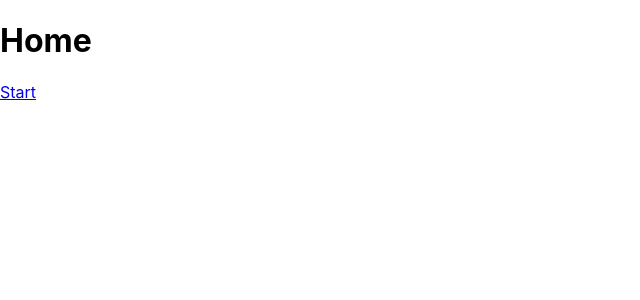
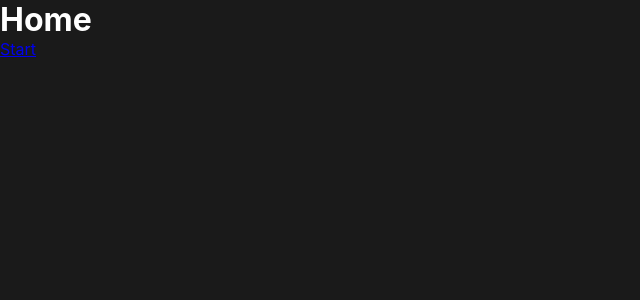
Before and after one commit to ShivangamSoni/find-us-game, a React (Create React App) app: page / in a window 1280 px wide. Shown: the top 300 px of the page, without its empty margins (0-640 px from the left). Built offline with nearby package versions, Linux system fonts and the light colour scheme.

Commit message:
Remove: Broiler Plate Update: Global CSS

```diff
--- a/src/index.css
+++ b/src/index.css
@@ -1,13 +1,25 @@
-body {
-  margin: 0;
-  font-family: -apple-system, BlinkMacSystemFont, 'Segoe UI', 'Roboto', 'Oxygen',
-    'Ubuntu', 'Cantarell', 'Fira Sans', 'Droid Sans', 'Helvetica Neue',
-    sans-serif;
-  -webkit-font-smoothing: antialiased;
-  -moz-osx-font-smoothing: grayscale;
+*,
+*::before,
+*::after {
+    box-sizing: border-box;
 }
 
-code {
-  font-family: source-code-pro, Menlo, Monaco, Consolas, 'Courier New',
-    monospace;
+body,
+html {
+    margin: 0;
+    padding: 0;
+    background-color: #1a1a1a;
+    color: #fff;
+    font-family: -apple-system, BlinkMacSystemFont, "Segoe UI", "Roboto",
+        "Oxygen", "Ubuntu", "Cantarell", "Fira Sans", "Droid Sans",
+        "Helvetica Neue", sans-serif;
+    -webkit-font-smoothing: antialiased;
+    -moz-osx-font-smoothing: grayscale;
 }
+
+h1,
+h2,
+h3 {
+    margin: 0;
+    padding: 0;
+}
--- a/src/index.tsx
+++ b/src/index.tsx
@@ -1,19 +1,14 @@
-import React from 'react';
-import ReactDOM from 'react-dom/client';
-import './index.css';
-import App from './App';
-import reportWebVitals from './reportWebVitals';
+import React from "react";
+import ReactDOM from "react-dom/client";
+
+import "./index.css";
+import App from "./App";
 
 const root = ReactDOM.createRoot(
-  document.getElementById('root') as HTMLElement
+    document.getElementById("root") as HTMLElement,
 );
 root.render(
-  <React.StrictMode>
-    <App />
-  </React.StrictMode>
+    <React.StrictMode>
+        <App />
+    </React.StrictMode>,
 );
-
-// If you want to start measuring performance in your app, pass a function
-// to log results (for example: reportWebVitals(console.log))
-// or send to an analytics endpoint. Learn more: https://bit.ly/CRA-vitals
-reportWebVitals();
--- a/src/reportWebVitals.ts
+++ /dev/null
@@ -1,15 +0,0 @@
-import { ReportHandler } from 'web-vitals';
-
-const reportWebVitals = (onPerfEntry?: ReportHandler) => {
-  if (onPerfEntry && onPerfEntry instanceof Function) {
-    import('web-vitals').then(({ getCLS, getFID, getFCP, getLCP, getTTFB }) => {
-      getCLS(onPerfEntry);
-      getFID(onPerfEntry);
-      getFCP(onPerfEntry);
-      getLCP(onPerfEntry);
-      getTTFB(onPerfEntry);
-    });
-  }
-};
-
-export default reportWebVitals;
```
